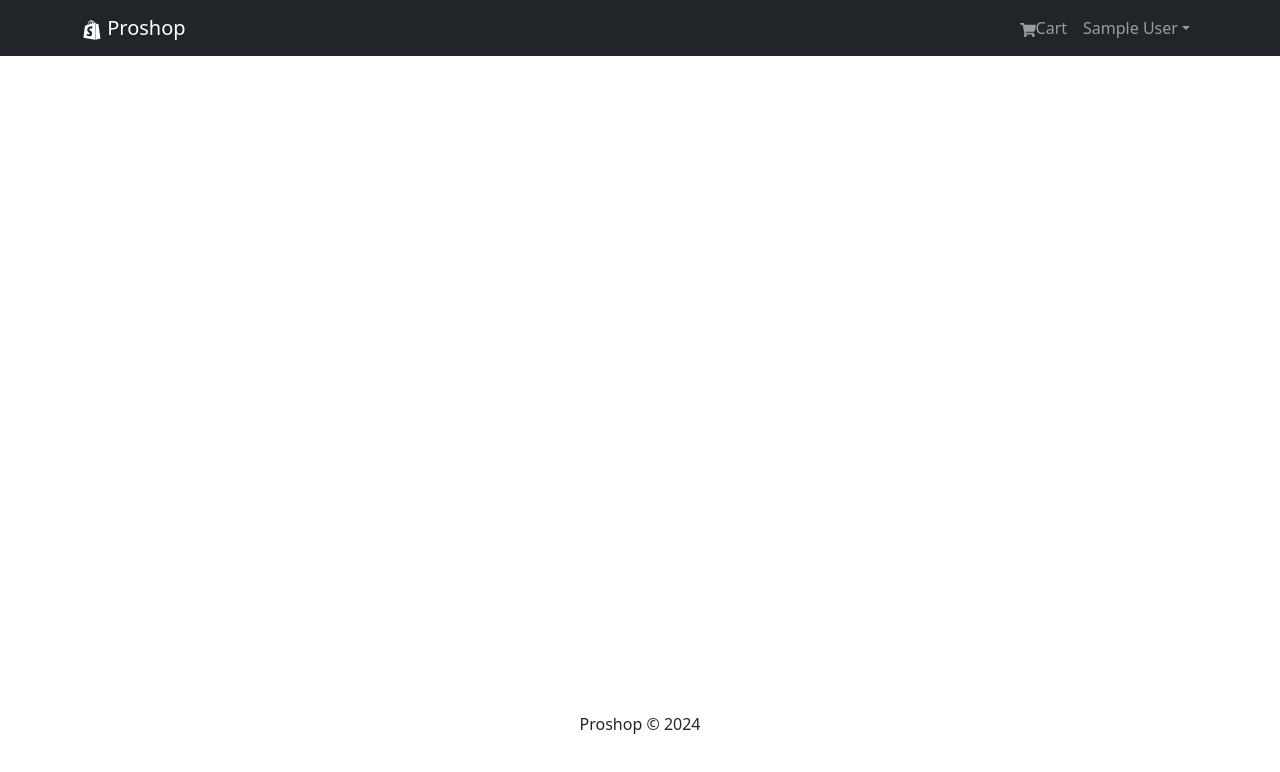
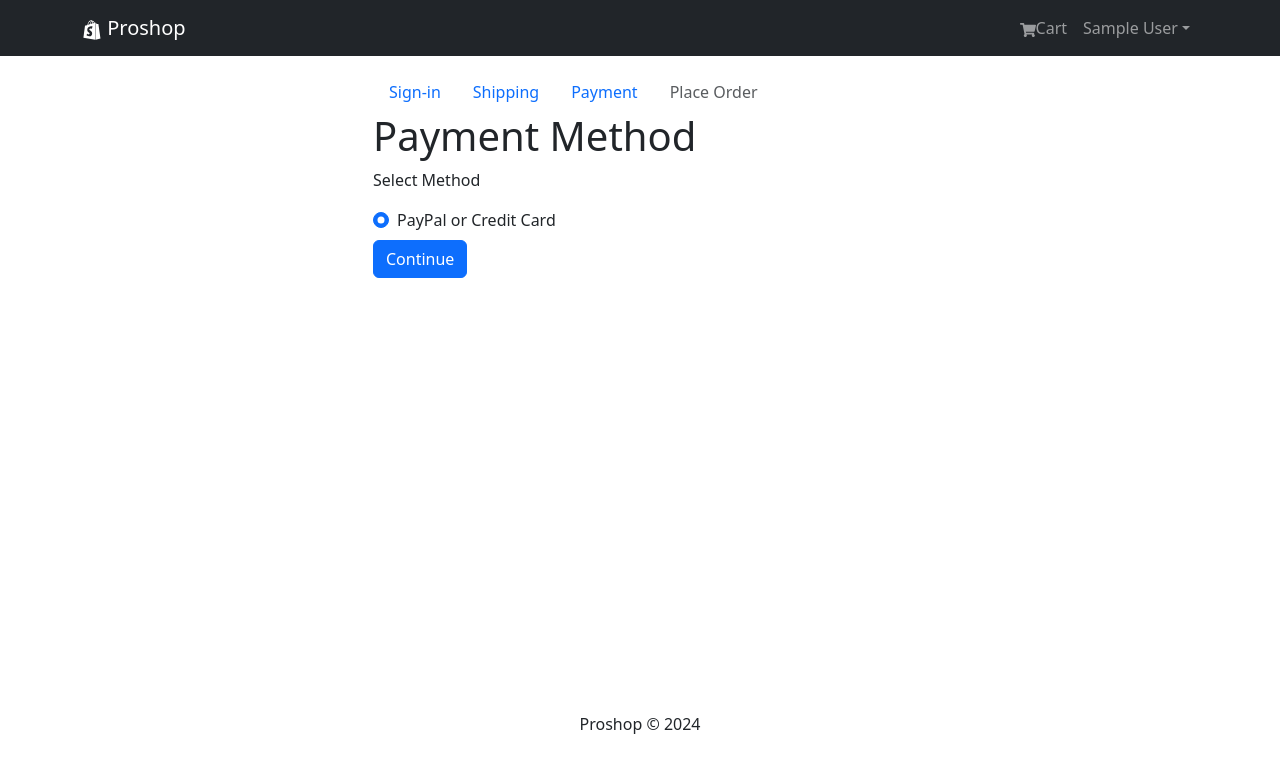
Before and after one commit to DimiTesting/proshopMERN, a React (Create React App) app in the folder frontend/: page /payments in a window 1280 px wide. Shown: the top 772 px of the page. Built offline with nearby package versions, Linux system fonts and the light colour scheme; sample sign-in values are in the browser's storage.

Commit message:
adding payment page

```diff
--- a/frontend/src/App.js
+++ b/frontend/src/App.js
@@ -8,6 +8,7 @@ import CartPage from './pages/CartPage'
 import LoginPage from './pages/LoginPage'
 import RegisterPage from './pages/RegisterPage'
 import ShippingPage from './pages/ShippingPage'
+import PaymentPage from './pages/PaymentPage'
 import {BrowserRouter as Router, Routes, Route} from "react-router-dom"
 import { ToastContainer } from 'react-toastify';
 import 'react-toastify/dist/ReactToastify.css';
@@ -28,6 +29,9 @@ const App = () => {
                         <Route path='' element={<PrivateRoute/>}>
                           <Route path='/shipping' element={<ShippingPage/>}/>
                         </Route>
+                        <Route path='' element={<PrivateRoute/>}>
+                          <Route path='/payments' element={<PaymentPage/>}/>
+                        </Route>
                     </Routes>
             </Container>
           </main>
--- /dev/null
+++ b/frontend/src/pages/PaymentPage.jsx
@@ -0,0 +1,59 @@
+import { useState } from "react";
+import { useSelector, useDispatch } from "react-redux";
+import { useEffect } from "react";
+import { useNavigate } from "react-router-dom";
+import FormContainer from "../components/FormContainer";
+import { Form, Col, Button } from "react-bootstrap";
+import CheckoutSteps from "../components/CheckoutSteps";
+import { savePaymentMethod } from "../slices/cartSlice";
+
+
+const PaymentPage = () => {
+    const [paymentMethod, setPaymentMethod] = useState('PayPal')
+    const cart = useSelector((state)=> state.cart)
+    const {shippingAddress} = cart
+    const dispatch = useDispatch()
+    const navigate = useNavigate()
+
+    useEffect(()=> {
+        if(!shippingAddress) {
+            navigate('/shipping')
+        }
+    }, [shippingAddress, navigate])
+
+    const handleSubmit = (e) => {
+        e.preventDefault()
+        dispatch(savePaymentMethod(paymentMethod))
+        navigate('/placeorder')
+    }
+
+    return (
+        <FormContainer>
+            <CheckoutSteps step1 step2 step3/>
+
+            <h1>Payment Method</h1>
+            <Form onSubmit={handleSubmit}>
+                <Form.Group>
+                    <Form.Label> Select Method </Form.Label>
+                </Form.Group>
+                <Col>
+                    <Form.Check
+                        type="radio"
+                        className="my-2"
+                        label='PayPal or Credit Card'
+                        name='paymentMethod'
+                        id='PayPal'
+                        value='PayPal'
+                        checked
+                        onChange={(e) => setPaymentMethod(e.target.value)}
+                    ></Form.Check>
+                </Col>
+                <Button type='sumbit' variant='primary'>
+                    Continue
+                </Button>
+            </Form>
+        </FormContainer>
+    )
+}
+
+export default PaymentPage
--- a/frontend/src/slices/cartSlice.js
+++ b/frontend/src/slices/cartSlice.js
@@ -24,10 +24,14 @@ export const cartSlice = createSlice({
         saveShippingAddress: (state, action) => {
             state.shippingAddress = action.payload
             updateCart(state)
+        },
+        savePaymentMethod: (state, action) => {
+            state.paymentMethod = action.payload
+            updateCart(state)
         }
     },
 })
 
-export const {addToCart, removeFromCart, saveShippingAddress} = cartSlice.actions
+export const {addToCart, removeFromCart, saveShippingAddress, savePaymentMethod} = cartSlice.actions
 
 export default cartSlice.reducer
```
